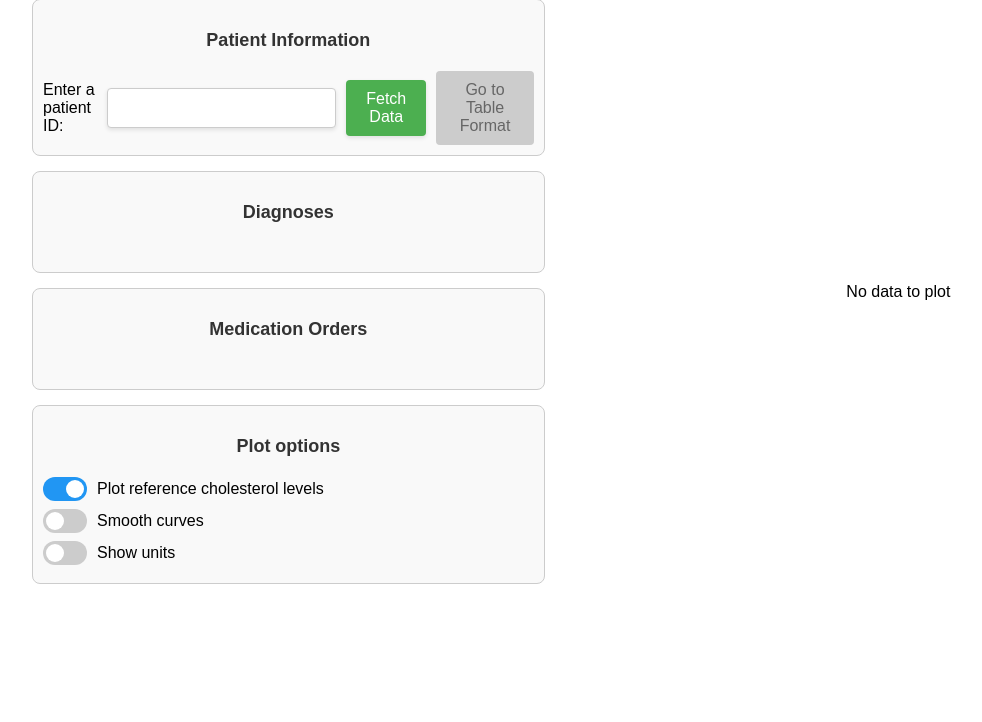
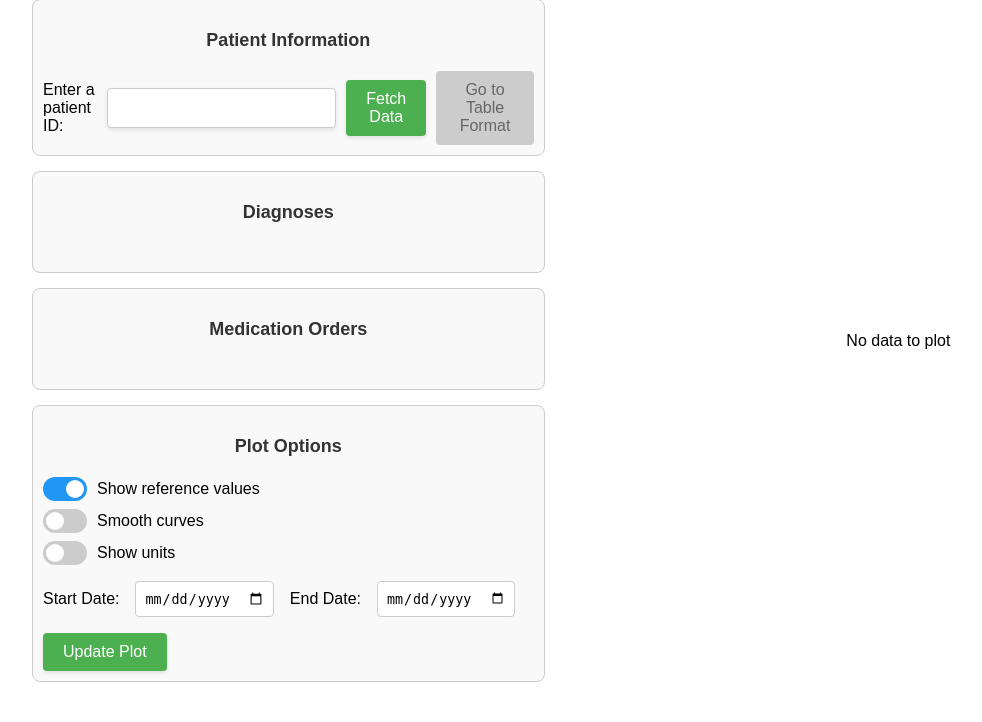
Before and after one commit to SteevenRBH/BBT.HTI.508-Health-Software-Development-Project, a Flask app: page / in a window 1280 px wide. Shown: the part 157-879 px from the top of the page, without its empty margins (8-990 px from the left). Before the commit the page ends 741 px from the top, so only its background shows below. Run offline with Flask 3, Linux system fonts and the light colour scheme; parts of the project's set-up code (start-up, migrations or seed data) failed here and were passed over.

Commit message:
Added date range filtering options and update plot generation logic.

```diff
--- a/app.py
+++ b/app.py
@@ -1,6 +1,6 @@
 from flask import Flask, render_template, request, redirect, url_for
 from logic import *
-from tools import generate_plot_uri
+from tools import *
 from datetime import datetime
 
 
@@ -56,6 +56,10 @@ def overview():
     smooth_curves = request.args.get('smooth_curves', 'false').lower() == 'true'
     show_units = request.args.get('show_units', 'false').lower() == 'true'
 
+    # Get date limits from request
+    start_date = request.args.get('start_date')
+    end_date = request.args.get('end_date')
+
     if patient_id is None:
         return redirect(url_for('index'))
 
@@ -91,23 +95,43 @@ def overview():
     measurements = glucose | cholesterol
     medications = get_medications(fhir_data, patient_id, "hyperlipidemia")
 
+    # Get data date limits for default values
+    min_date, max_date = get_data_date_limits(measurements, medications)
+
+    # If no dates provided in request but we have data, use the data limits
+    if not start_date and not end_date and min_date and max_date:
+        start_date = min_date.strftime('%Y-%m-%d')
+        end_date = max_date.strftime('%Y-%m-%d')
+
+    # Convert dates to datetime objects if both are provided
+    alt_date_limits = None
+    if start_date and end_date:
+        try:
+            start_dt = datetime.strptime(start_date, '%Y-%m-%d')
+            end_dt = datetime.strptime(end_date, '%Y-%m-%d')
+            alt_date_limits = [start_dt, end_dt]
+        except ValueError:
+            alt_date_limits = None
+
     # Generate reference cholesterol values only if show_ref_vals is True
     cholest_ref = cholest_reference_values(fhir_data, patient_id) if show_ref_vals else None
 
     # Generate plot URI and check if there is data
-    image_uri = generate_plot_uri(measurements, medications, cholest_ref, smooth_curves, show_units)
+    image_uri = generate_plot_uri(measurements, medications, cholest_ref, smooth_curves, show_units, alt_date_limits)
 
     # Render the overview page with all parameters
     return render_template("index.html",
-                           patient_id=patient_id,
-                           image_uri=image_uri,
-                           patient_not_found=False,
-                           show_ref_vals=show_ref_vals,
-                           smooth_curves=smooth_curves,
-                           show_units=show_units,
-                           hyperlipidemia_msg=hyperlipidemia_msg,
-                           diabetes_msg=diabetes_msg,
-                           medications = medications)
+                       patient_id=patient_id,
+                       image_uri=image_uri,
+                       patient_not_found=False,
+                       show_ref_vals=show_ref_vals,
+                       smooth_curves=smooth_curves,
+                       show_units=show_units,
+                       start_date=start_date,
+                       end_date=end_date,
+                       hyperlipidemia_msg=hyperlipidemia_msg,
+                       diabetes_msg=diabetes_msg,
+                       medications=medications)
 
 
 @app.route('/details/', methods=['GET'])
--- a/static/css/styles.css
+++ b/static/css/styles.css
@@ -310,3 +310,20 @@ button:disabled {
 .medications-table tr:last-child td {
     border-bottom: 1px solid #dee2e6; /* Ensures bottom line is visible for the last row */
 }
+
+.date-range {
+    display: flex;
+    align-items: center;
+    gap: 1rem;
+    margin: 1rem 0;
+}
+
+.date-range input[type="date"] {
+    padding: 0.5rem;
+    border: 1px solid #ccc;
+    border-radius: 4px;
+}
+
+.date-range label {
+    white-space: nowrap;
+}
--- a/templates/index.html
+++ b/templates/index.html
@@ -78,29 +78,49 @@
             </div>
 
             <div class="section">
-                <h3>Plot options</h3>
 <div class="plot-options">
+    <h3>Plot Options</h3>
+    <form id="plot-options-form" method="get" action="{{ url_for('overview') }}">
+        <input type="hidden" name="patient_id" value="{{ patient_id }}">
+
+        <!-- Switch for reference values -->
         <div class="option-container">
             <label class="switch">
                 <input type="checkbox" id="show_ref_vals" name="show_ref_vals" {% if show_ref_vals %}checked{% endif %}>
                 <span class="slider round"></span>
             </label>
-                        <label for="show_ref_vals" class="switch-label">Plot reference cholesterol levels</label>
+            <span class="switch-label">Show reference values</span>
         </div>
+
+        <!-- Switch for smooth curves -->
         <div class="option-container">
             <label class="switch">
                 <input type="checkbox" id="smooth_curves" name="smooth_curves" {% if smooth_curves %}checked{% endif %}>
                 <span class="slider round"></span>
             </label>
-                        <label for="smooth_curves" class="switch-label">Smooth curves</label>
+            <span class="switch-label">Smooth curves</span>
         </div>
+
+        <!-- Switch for show units -->
         <div class="option-container">
             <label class="switch">
                 <input type="checkbox" id="show_units" name="show_units" {% if show_units %}checked{% endif %}>
                 <span class="slider round"></span>
             </label>
-                        <label for="show_units" class="switch-label">Show units</label>
+            <span class="switch-label">Show units</span>
         </div>
+
+        <!-- Date picker inputs -->
+        <div class="option date-range">
+            <label for="start_date">Start Date:</label>
+            <input type="date" id="start_date" name="start_date" value="{{ start_date or '' }}">
+
+            <label for="end_date">End Date:</label>
+            <input type="date" id="end_date" name="end_date" value="{{ end_date or '' }}">
+        </div>
+
+        <button type="submit">Update Plot</button>
+    </form>
 </div>
             </div>
 
```
Also changed, not shown: tools.py (+26 -0 lines). Lines whose indentation alone changed are shown as unchanged.
